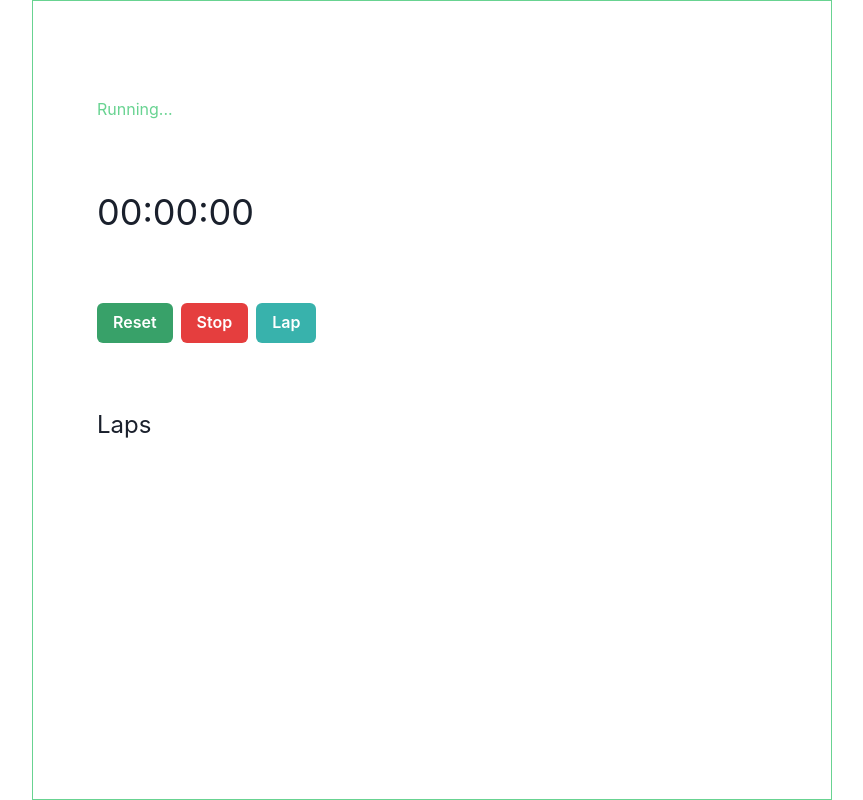
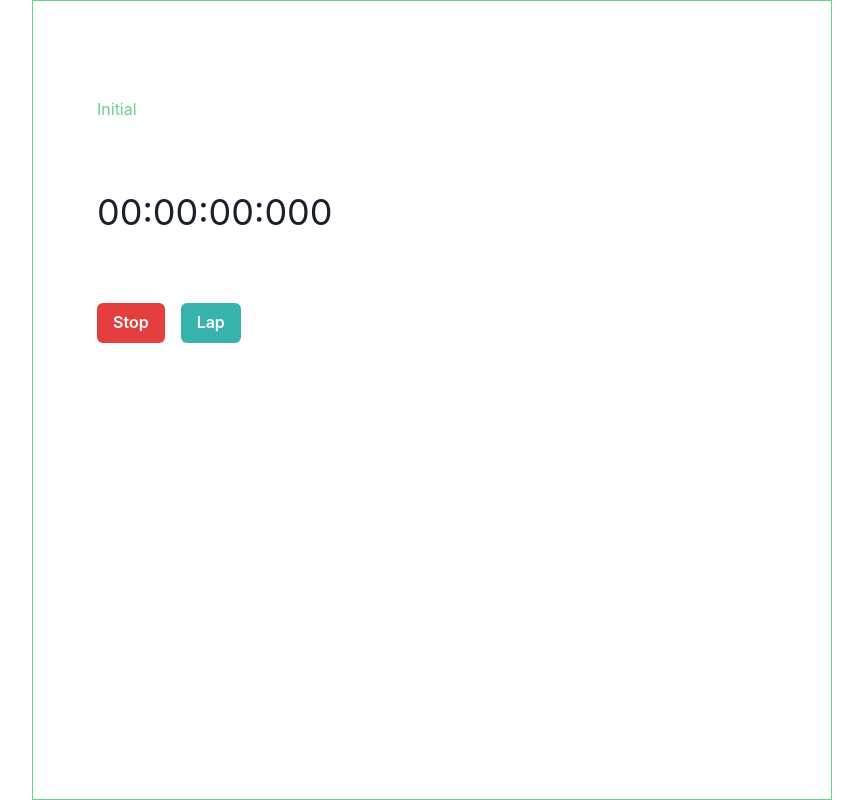
Before and after one commit to nataliehoang91/stop_watch_with_lap, a React (Create React App) app: page / in a window 1280 px wide. Both pictures are taken after a click on the button "Start". Shown: the whole page, without its empty margins (208-1071 px from the left). Built offline with nearby package versions, Linux system fonts and the light colour scheme.

Commit message:
refactoring

```diff
--- a/src/Components/Timer/index.js
+++ /dev/null
@@ -1,21 +0,0 @@
-import React from "react";
-
-import { Box, chakra } from "@chakra-ui/react";
-
-const BaseTimer = ({ time }) => {
-  return (
-    <Box pb="16">
-      <chakra.span fontSize="4xl">
-        {("0" + Math.floor((time / 60000) % 60)).slice(-2)}:
-      </chakra.span>
-      <chakra.span fontSize="4xl">
-        {("0" + Math.floor((time / 1000) % 60)).slice(-2)}:
-      </chakra.span>
-      <chakra.span fontSize="4xl">
-        {("0" + ((time / 10) % 100)).slice(-2)}
-      </chakra.span>
-    </Box>
-  );
-};
-
-export default BaseTimer;
--- a/src/Components/TimerButtons/index.js
+++ /dev/null
@@ -1,33 +0,0 @@
-import React from "react";
-
-import { Button, HStack } from "@chakra-ui/react";
-
-const BaseTimerButtons = ({ isActive, isPaused, startTimer, resetTimer }) => (
-  <HStack>
-    {!isActive ? (
-      <Button bgColor="green.500" color="white" onClick={startTimer}>
-        Start
-      </Button>
-    ) : (
-      <>
-        <Button bgColor="green.500" color="white" onClick={resetTimer}>
-          Reset
-        </Button>
-        {isPaused ? (
-          <Button bgColor="red.500" color="white">
-            Stop
-          </Button>
-        ) : (
-          <Button bgColor="green.500" color="white">
-            Resume
-          </Button>
-        )}
-        <Button bgColor="teal.400" color="white">
-          Lap
-        </Button>
-      </>
-    )}
-  </HStack>
-);
-
-export default BaseTimerButtons;
--- /dev/null
+++ b/src/Components/TimerInitial/index.js
@@ -0,0 +1,20 @@
+import React from "react";
+
+import { Box, VStack, Button } from "@chakra-ui/react";
+
+import Status from "../shared/Status";
+import Timer from "../shared/Timer";
+
+const BaseTimerInitial = ({ startTimer }) => (
+  <VStack alignItems="flex-start" spacing="16">
+    <Status status="Initial" color="green.300" />
+    <Box>
+      <Timer time="0" />
+      <Button bgColor="green.500" color="white" onClick={startTimer}>
+        Start
+      </Button>
+    </Box>
+  </VStack>
+);
+
+export default BaseTimerInitial;
--- /dev/null
+++ b/src/Components/TimerPaused/index.js
@@ -0,0 +1,25 @@
+import React from "react";
+
+import { Box, VStack, Button } from "@chakra-ui/react";
+
+import Status from "../shared/Status";
+import Timer from "../shared/Timer";
+
+const BaseTimerPaused = () => {
+  return (
+    <VStack alignItems="flex-start" spacing="16">
+      <Status status="Initial" color="green.300" />
+      <Box>
+        <Timer time="0" />
+        <Button bgColor="red.500" color="white" mr="4">
+          Stop
+        </Button>
+        <Button bgColor="teal.400" color="white">
+          Lap
+        </Button>
+      </Box>
+    </VStack>
+  );
+};
+
+export default BaseTimerPaused;
--- /dev/null
+++ b/src/Components/TimerRunning/index.js
@@ -0,0 +1,34 @@
+import React from "react";
+
+import { Container, Box, VStack, Button } from "@chakra-ui/react";
+
+import Status from "../shared/Status";
+import Timer from "../shared/Timer";
+
+const BaseTimerRunning = ({ pauseTimer }) => {
+  return (
+    <Container
+      borderWidth={1}
+      borderColor="green.300"
+      pt="24"
+      px="16"
+      maxWidth="800px"
+      minHeight="100vh"
+    >
+      <VStack alignItems="flex-start" spacing="16">
+        <Status status="Initial" color="green.300" />
+        <Box>
+          <Timer time="0" />
+          <Button bgColor="red.500" color="white" onClick={pauseTimer}>
+            Stop
+          </Button>
+          <Button bgColor="teal.400" color="white">
+            Lap
+          </Button>
+        </Box>
+      </VStack>
+    </Container>
+  );
+};
+
+export default BaseTimerRunning;
--- a/src/Components/index.js
+++ b/src/Components/index.js
@@ -2,27 +2,27 @@ import React, { useState, useEffect } from "react";
 
 import { Container, Box, VStack, Text, Button, HStack } from "@chakra-ui/react";
 
-import Status from "./Status";
-import Timer from "./Timer";
-import TimerButtons from "./TimerButtons";
-import Laps from "./Laps";
+import TimerInitial from "./TimerInitial";
+import TimerRunning from "./TimerRunning";
+import TimerPaused from "./TimerPaused";
 
 const BaseApp = () => {
-  const [isActive, setIsActive] = useState(false);
+  const [isStarted, setIsStarted] = useState(false);
   const [isPaused, setIsPaused] = useState(true);
   const [time, setTime] = useState(0);
 
   // funcitons
-  const getStatus = () => {};
 
-  const pauseTimer = () => {};
+  const pauseTimer = () => {
+    setIsPaused(true);
+  };
 
   const startTimer = () => {
-    setIsActive(true);
+    setIsStarted(true);
   };
 
   const resetTimer = () => {
-    setIsActive(false);
+    setIsStarted(false);
     setTime(0);
   };
 
@@ -35,19 +35,9 @@ const BaseApp = () => {
       maxWidth="800px"
       minHeight="100vh"
     >
-      <VStack alignItems="flex-start" spacing="16">
-        <Status />
-        <Box>
-          <Timer time={time} />
-          <TimerButtons
-            isActive={isActive}
-            isPaused={isPaused}
-            startTimer={startTimer}
-            resetTimer={resetTimer}
-          />
-        </Box>
-        <Laps />
-      </VStack>
+      {!isStarted && <TimerInitial startTimer={startTimer} />}
+      {isStarted && isPaused && <TimerPaused resetTimer={resetTimer} />}
+      {isStarted && !isPaused && <TimerRunning pauseTimer={pauseTimer} />}
     </Container>
   );
 };
--- a/src/Components/Status/index.js
+++ b/src/Components/shared/Status/index.js
@@ -2,10 +2,10 @@ import React from "react";
 
 import { Box, Text } from "@chakra-ui/react";
 
-const BaseStatus = () => (
+const BaseStatus = ({ status, color }) => (
   <Box>
-    <Text fontSize="md" color="green.300">
-      Running...
+    <Text fontSize="md" color={color}>
+      {status}
     </Text>
   </Box>
 );
--- /dev/null
+++ b/src/Components/shared/Timer/index.js
@@ -0,0 +1,21 @@
+import React from "react";
+
+import { Box, chakra } from "@chakra-ui/react";
+
+const BaseTimer = ({ time }) => {
+  const hh = String(Math.floor(time / 1000 / 60 / 60)).padStart(2, "0");
+  const mm = String(Math.floor(time / 1000 / 60) % 60).padStart(2, "0");
+  const ss = String(Math.floor(time / 1000) % 60).padStart(2, "0");
+  const ms = String(time % 1000).padStart(3, "0");
+
+  return (
+    <Box pb="16">
+      <chakra.span fontSize="4xl">{hh}:</chakra.span>
+      <chakra.span fontSize="4xl">{mm}:</chakra.span>
+      <chakra.span fontSize="4xl">{ss}:</chakra.span>
+      <chakra.span fontSize="4xl">{ms}</chakra.span>
+    </Box>
+  );
+};
+
+export default BaseTimer;
```
